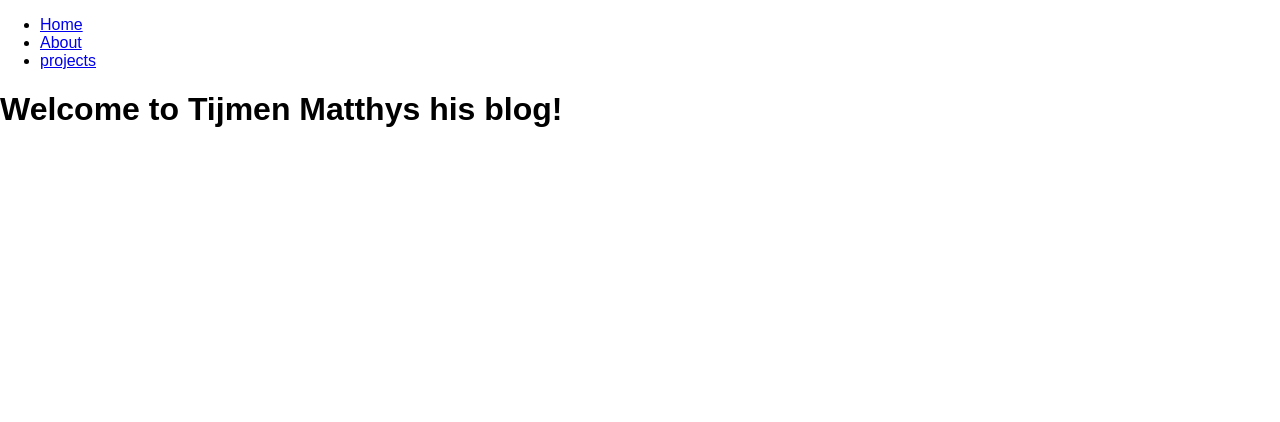
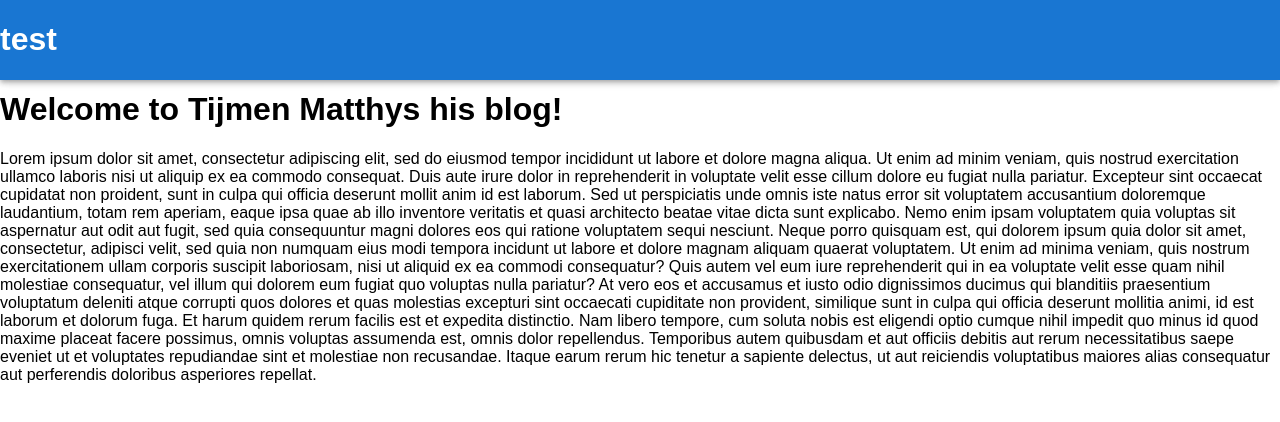
Before and after one commit to brmatthy/blog, a React (Create React App) app in the folder web/: page / in a window 1280 px wide. Shown: the top 422 px of the page. Built offline with nearby package versions, Linux system fonts and the light colour scheme.

Commit message:
Navbar: create simple navbar, add disappear on scroll

```diff
--- a/web/src/components/MainLayout.js
+++ b/web/src/components/MainLayout.js
@@ -1,8 +1,10 @@
 import {Outlet, Link} from "react-router-dom";
+import NavBar from "./NavBar";
 
 function MainLayout(){
     return(
         <>
+            <NavBar />
             <nav>
                 <ul>
                     <li>
--- /dev/null
+++ b/web/src/components/NavBar.js
@@ -0,0 +1,32 @@
+
+import {AppBar, Slide, useScrollTrigger} from '@mui/material';
+
+function HideOnScroll(props) {
+    const { children, window } = props;
+    // Note that you normally won't need to set the window ref as useScrollTrigger
+    // will default to window.
+    // This is only being set here because the demo is in an iframe.
+    const trigger = useScrollTrigger({
+        target: window ? window() : undefined,
+    });
+
+    return (
+        <Slide appear={false} direction="down" in={!trigger}>
+            {children}
+        </Slide>
+    );
+}
+
+function NavBar(){
+    return(
+        <HideOnScroll>
+            <AppBar>
+                <h1>test</h1>
+            </AppBar>
+        </HideOnScroll>
+
+    );
+
+}
+
+export default NavBar;
--- a/web/src/pages/Home.js
+++ b/web/src/pages/Home.js
@@ -4,6 +4,11 @@
     return (
         <div>
             <h1> Welcome to Tijmen Matthys his blog! </h1>
+            <p>
+                Lorem ipsum dolor sit amet, consectetur adipiscing elit, sed do eiusmod tempor incididunt ut labore et dolore magna aliqua. Ut enim ad minim veniam, quis nostrud exercitation ullamco laboris nisi ut aliquip ex ea commodo consequat. Duis aute irure dolor in reprehenderit in voluptate velit esse cillum dolore eu fugiat nulla pariatur. Excepteur sint occaecat cupidatat non proident, sunt in culpa qui officia deserunt mollit anim id est laborum.
+                Sed ut perspiciatis unde omnis iste natus error sit voluptatem accusantium doloremque laudantium, totam rem aperiam, eaque ipsa quae ab illo inventore veritatis et quasi architecto beatae vitae dicta sunt explicabo. Nemo enim ipsam voluptatem quia voluptas sit aspernatur aut odit aut fugit, sed quia consequuntur magni dolores eos qui ratione voluptatem sequi nesciunt. Neque porro quisquam est, qui dolorem ipsum quia dolor sit amet, consectetur, adipisci velit, sed quia non numquam eius modi tempora incidunt ut labore et dolore magnam aliquam quaerat voluptatem. Ut enim ad minima veniam, quis nostrum exercitationem ullam corporis suscipit laboriosam, nisi ut aliquid ex ea commodi consequatur? Quis autem vel eum iure reprehenderit qui in ea voluptate velit esse quam nihil molestiae consequatur, vel illum qui dolorem eum fugiat quo voluptas nulla pariatur?
+                At vero eos et accusamus et iusto odio dignissimos ducimus qui blanditiis praesentium voluptatum deleniti atque corrupti quos dolores et quas molestias excepturi sint occaecati cupiditate non provident, similique sunt in culpa qui officia deserunt mollitia animi, id est laborum et dolorum fuga. Et harum quidem rerum facilis est et expedita distinctio. Nam libero tempore, cum soluta nobis est eligendi optio cumque nihil impedit quo minus id quod maxime placeat facere possimus, omnis voluptas assumenda est, omnis dolor repellendus. Temporibus autem quibusdam et aut officiis debitis aut rerum necessitatibus saepe eveniet ut et voluptates repudiandae sint et molestiae non recusandae. Itaque earum rerum hic tenetur a sapiente delectus, ut aut reiciendis voluptatibus maiores alias consequatur aut perferendis doloribus asperiores repellat.
+            </p>
         </div>
     );
 }
```
